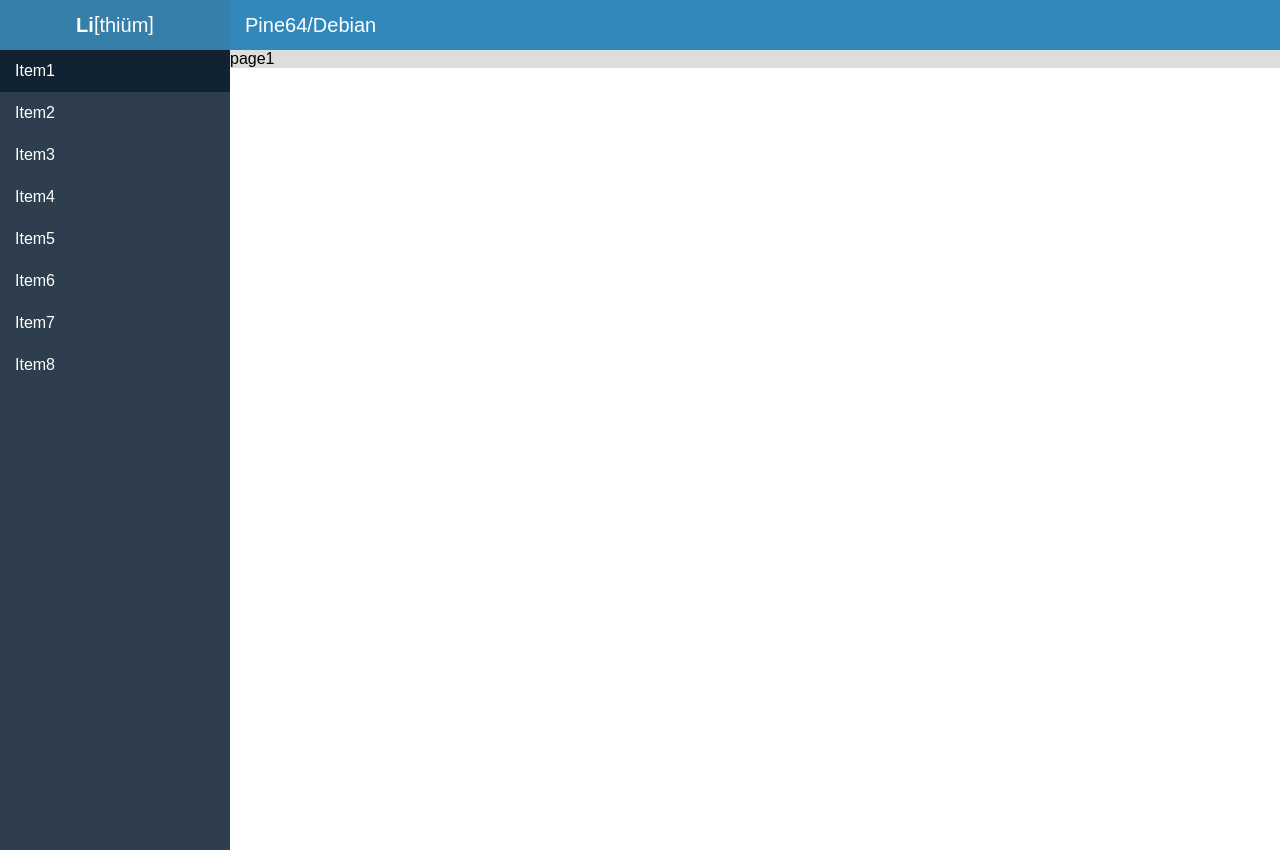
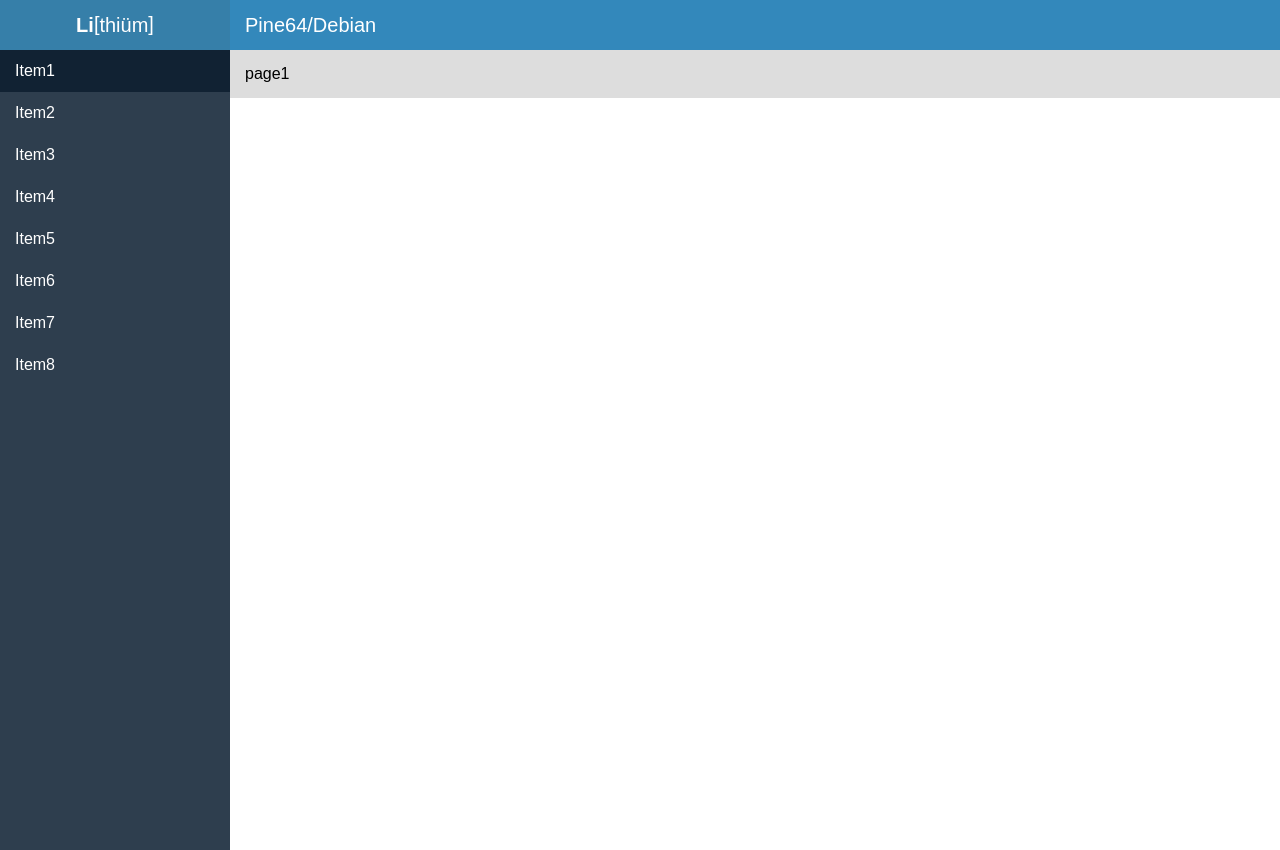
Before and after one commit to Catethysis/Lithium, a React (Create React App) app: page / in a window 1280 px wide. Built offline with nearby package versions, Linux system fonts and the light colour scheme.

Commit message:
content style improved

```diff
--- a/src/content.js
+++ b/src/content.js
@@ -6,6 +6,7 @@ export default class Content extends Component {
       <div style={{
         marginLeft: 230,
         marginBottom: 0,
+        padding: 15,
         position: 'relative',
         display: 'block',
 
```
